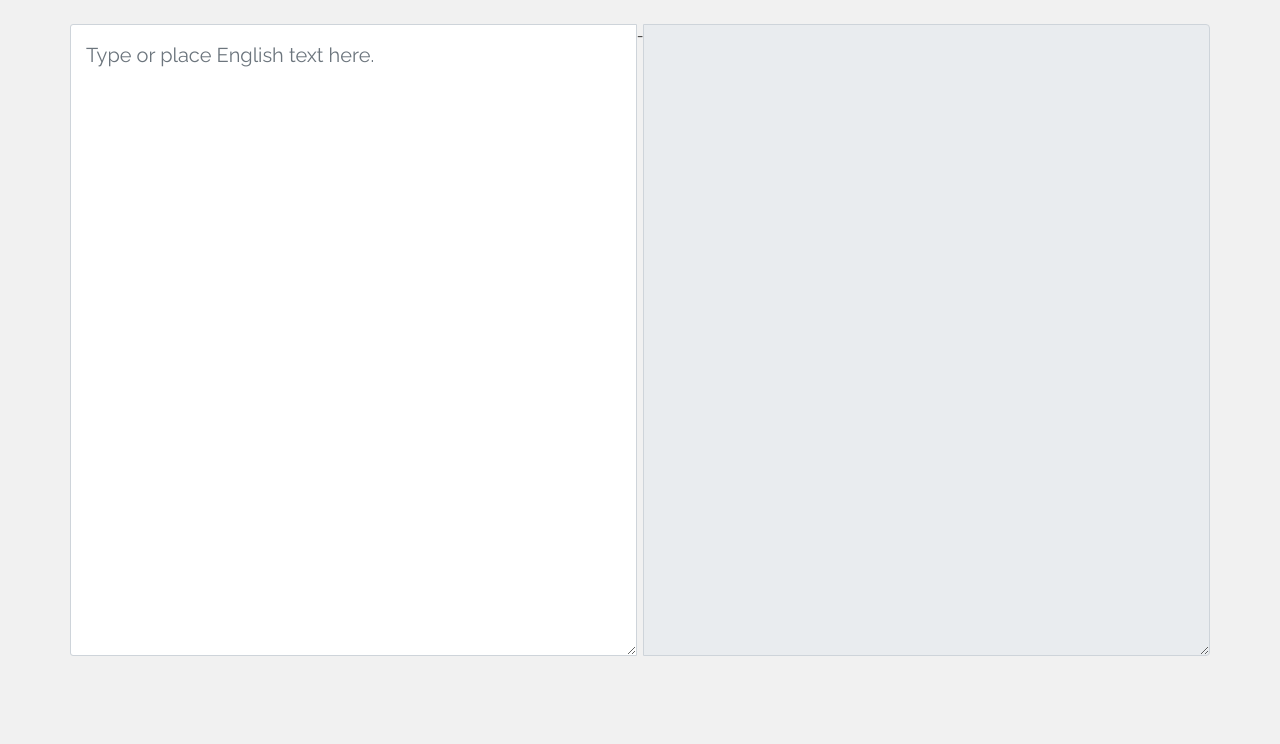
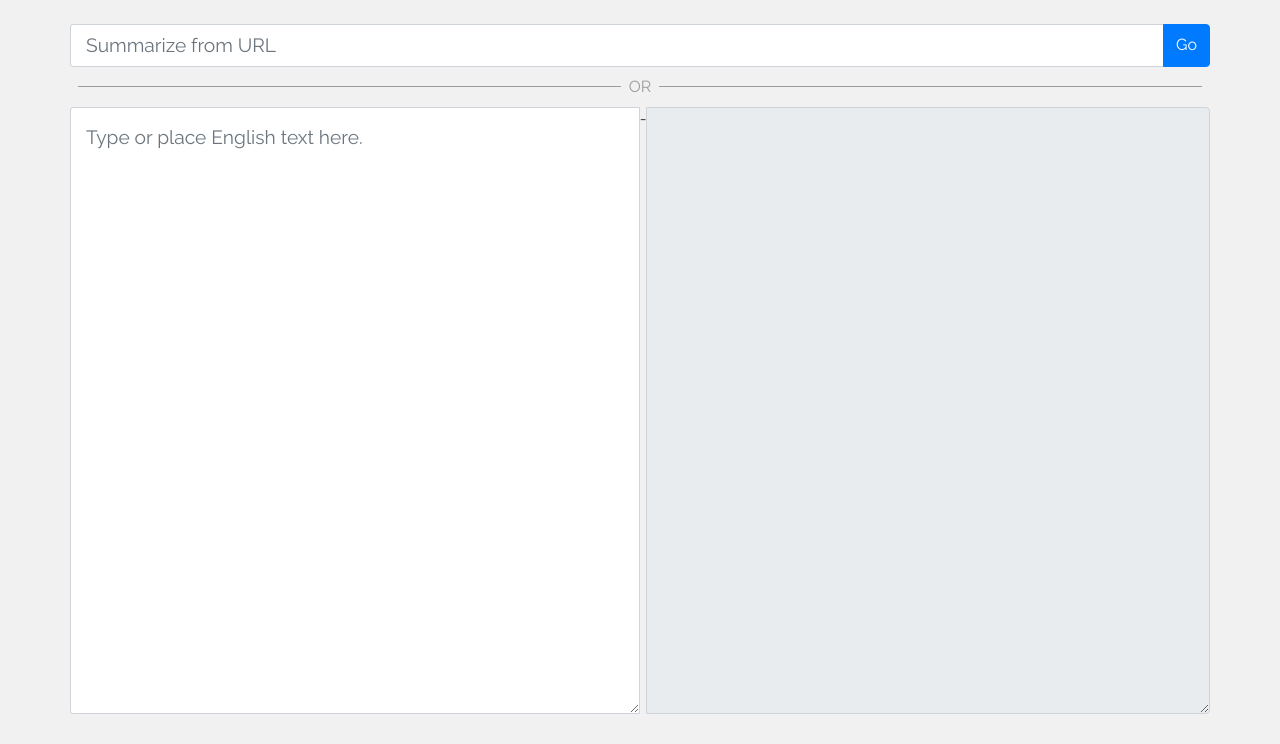
Before and after one commit to MLH-Fellowship/0, a Flask app: page / in a window 1280 px wide. Shown: the part 56-800 px from the top of the page. Run offline with Flask 2, Linux system fonts and the light colour scheme; some libraries are stand-ins or nearby versions.

Commit message:
Added input to insert website URL and separator below it

```diff
--- a/flask_project/static/main.css
+++ b/flask_project/static/main.css
@@ -81,14 +81,14 @@ a.article-title:hover {
   font-size: 2.5rem;
 }
 
-textarea.form-control {
-  font-size: 20px;
-  padding: 15px;
+.form-control {
+  font-size: 1.2rem;
 }
 
 #left-text-area {
   border-top-left-radius: 3px;
   border-bottom-left-radius: 3px;
+  padding: 15px;
 }
 
 #right-text-area {
@@ -99,7 +99,25 @@ textarea.form-control {
   user-select: none;
 }
 
-textarea.form-control:focus {
+.form-control:focus {
   outline: none;
   box-shadow: 0 0 0 2px #535353;
 }
+
+.hr-sect {
+  display: flex;
+  flex-basis: 100%;
+  align-items: center;
+  color: rgba(0, 0, 0, 0.35);
+  margin: 8px 0px;
+}
+.hr-sect::before,
+.hr-sect::after {
+  content: "";
+  flex-grow: 1;
+  background: rgba(0, 0, 0, 0.35);
+  height: 1px;
+  font-size: 0px;
+  line-height: 0px;
+  margin: 0px 8px;
+}
--- a/flask_project/templates/home.html
+++ b/flask_project/templates/home.html
@@ -1,5 +1,12 @@
 {% extends "layout.html" %}
 {% block content %}
+    <div class="input-group">
+        <input id="left-text-area" type="text" class="form-control" rows="20" cols="20" placeholder="Summarize from URL"></input>
+        <div class="input-group-append">
+            <button class="btn btn-primary" type="button">Go</button>
+        </div>
+    </div>
+    <div class="hr-sect">OR</div>
     <div class="input-group">
         <textarea id="left-text-area" type="text" class="form-control" rows="20" cols="20" placeholder="Type or place English text here."></textarea>
         <span class="input-group-addon">-</span>
```
